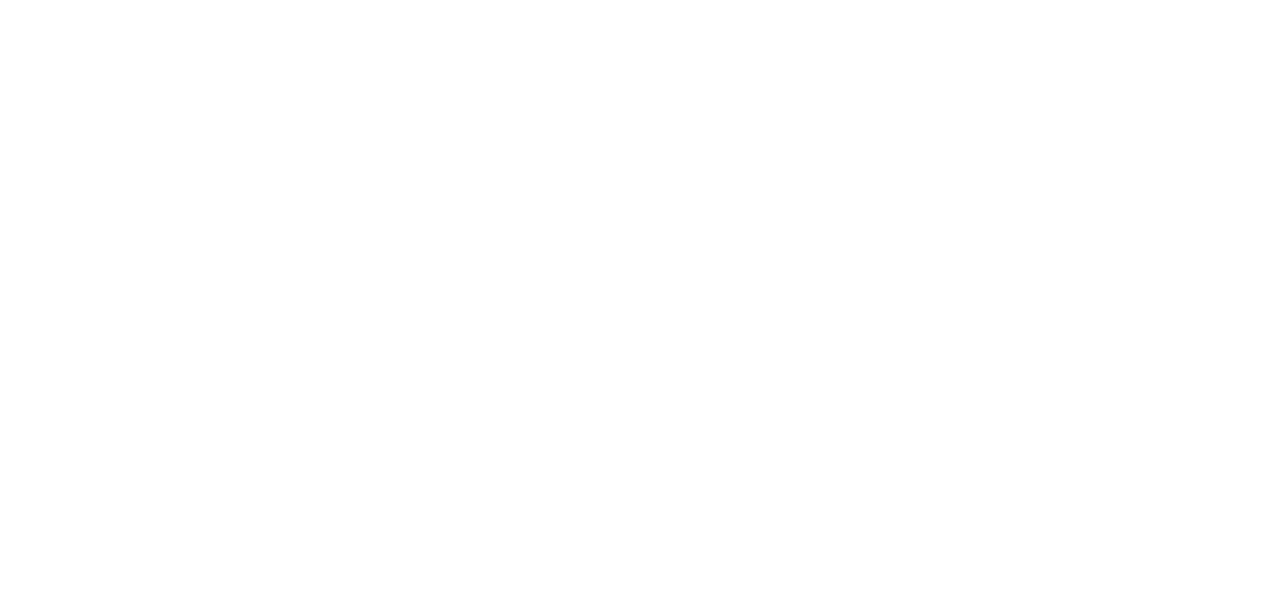
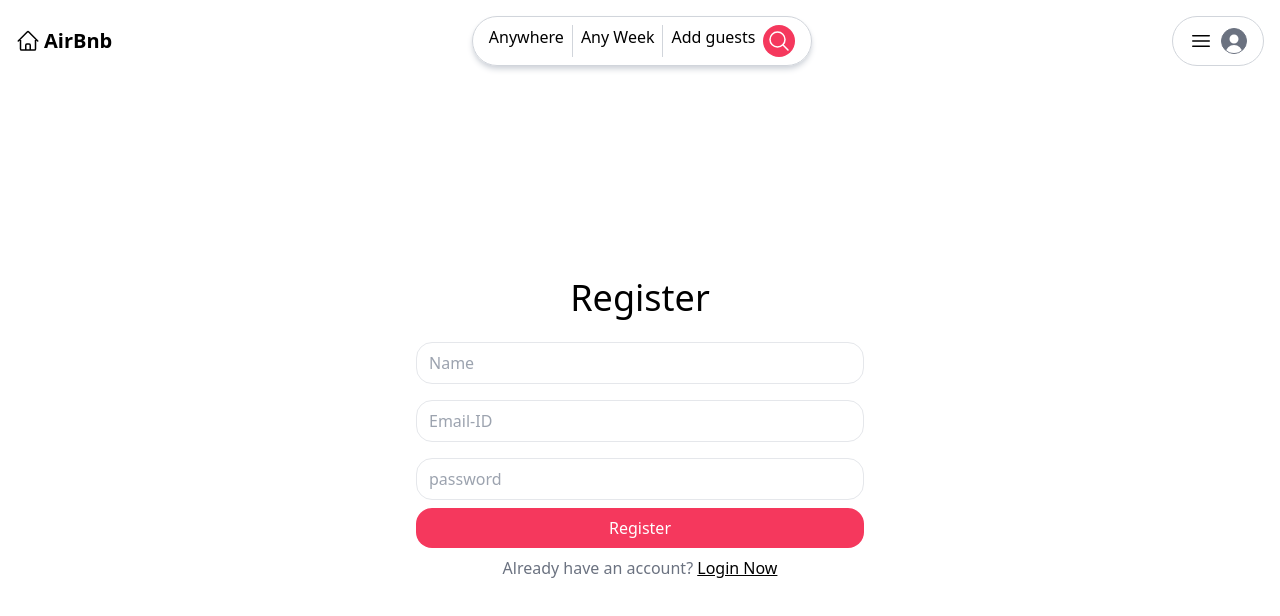
Before and after one commit to harshgolchha2003/booking-service, a React (Vite) app in the folder client/: page /register in a window 1280 px wide. Before the commit this address had no page. Shown: the top 616 px of the page. Built offline with nearby package versions, Linux system fonts and the light colour scheme.

Commit message:
login and register front-end

```diff
--- a/client/src/App.jsx
+++ b/client/src/App.jsx
@@ -1,16 +1,23 @@
 import './App.css'
 import {Routes,Route} from 'react-router-dom'
-import Header from './pages/Header.jsx'
-function App() {
+import Index from './pages/Index.jsx'
+import Login from './pages/Login.jsx'
+import Layout from './pages/Layout.jsx'
+import Register from './pages/Register.jsx'
+const App=()=> {
 
 
   return (
 
     <Routes>
-      <Route  index element={<Header/>}/>
+      <Route path="/" element={<Layout/>}>
+      <Route  index element={<Index/>}/>
+      <Route path="/login" element={<Login/>}/>
+      <Route path="/register" element={<Register/>}/>
+      </Route>
     </Routes>
 
   )
 }
 
-export default App
+export default App;
--- a/client/src/index.css
+++ b/client/src/index.css
@@ -6,3 +6,13 @@
   margin:0;
   padding:0;
 }
+
+input[type="text"],input[type="password"],input[type="email"]{
+  @apply w-full border my-2 py-2 px-3 rounded-2xl;
+}
+button{
+  @apply bg-gray-300 ;
+}
+button.primary{
+  @apply bg-primary p-2 w-full text-white rounded-2xl;
+}
--- /dev/null
+++ b/client/src/pages/Index.jsx
@@ -0,0 +1,10 @@
+
+
+const Index = () => {
+    return (
+        <>
+        </>
+    );
+}
+
+export default Index;
--- /dev/null
+++ b/client/src/pages/Layout.jsx
@@ -0,0 +1,14 @@
+import { Outlet } from "react-router-dom";
+import NavBar from "./NavBar";
+
+const Layout = () => {
+    return (
+        <div className="p-4 flex flex-col min-h-screen">
+        <NavBar/>
+        <Outlet/>
+
+        </div>
+    );
+}
+
+export default Layout;
--- /dev/null
+++ b/client/src/pages/Login.jsx
@@ -0,0 +1,22 @@
+import { Link } from "react-router-dom";
+
+const Login = () => {
+    return (
+        <div className="mt-4 grow flex items-center justify-around">
+            <div className="">
+
+                <h1 className="text-4xl text-center mb-4">Login</h1>
+                <form className="max-w-md mx-auto ">
+                    <input type="email" placeholder="Email-ID" />
+                    <input type="password" placeholder="password" />
+                    <button className="primary">Login</button>
+                    <div className="text-center py-2 text-gray-500">
+                        <p>Don't have an account? <Link to={"/register"} className="underline text-black ">Register Now</Link></p>
+                    </div>
+                </form>
+            </div>
+        </div>
+     );
+}
+
+export default Login;
--- a/client/src/pages/Header.jsx
+++ b/client/src/pages/NavBar.jsx
@@ -1,14 +1,16 @@
-const Header = () => {
+import { Link } from "react-router-dom";
+
+const NavBar = () => {
     return ( <div>
-        <header className='p-4 flex justify-between'>
+        <header className=' flex justify-between'>
 
-          <a href="" className="flex items-center gap-1">
+          <Link to={"/"} className="flex items-center gap-1">
             <svg xmlns="http://www.w3.org/2000/svg" fill="none" viewBox="0 0 24 24" strokeWidth={1.5} stroke="currentColor" className="size-6">
               <path strokeLinecap="round" strokeLinejoin="round" d="m2.25 12 8.954-8.955c.44-.439 1.152-.439 1.591 0L21.75 12M4.5 9.75v10.125c0 .621.504 1.125 1.125 1.125H9.75v-4.875c0-.621.504-1.125 1.125-1.125h2.25c.621 0 1.125.504 1.125 1.125V21h4.125c.621 0 1.125-.504 1.125-1.125V9.75M8.25 21h8.25" />
             </svg>
 
             <span className='font-bold text-xl'>AirBnb</span>
-          </a>
+          </Link>
 
           <div className="flex gap-2 border border-gray-300 rounded-full py-2 px-4 shadow-md shadow-gray-300">
             <div>Anywhere</div>
@@ -16,29 +18,29 @@
             <div>Any Week</div>
             <div className="border-l border-gray-300"></div>
             <div>Add guests</div>
-            <button>
-              <svg xmlns="http://www.w3.org/2000/svg" fill="none" viewBox="0 0 24 24" strokeWidth={1.5} stroke="currentColor" className="size-6 bg-primary text-white p-1 rounded-full">
+            <button className="bg-primary text-white p-1 rounded-full">
+              <svg xmlns="http://www.w3.org/2000/svg" fill="none" viewBox="0 0 24 24" strokeWidth={1.5} stroke="currentColor" className="size-6 ">
                 <path strokeLinecap="round" strokeLinejoin="round" d="m21 21-5.197-5.197m0 0A7.5 7.5 0 1 0 5.196 5.196a7.5 7.5 0 0 0 10.607 10.607Z" />
               </svg>
             </button>
           </div>
 
-          <div className='flex gap-2 border border-gray-300 rounded-full py-2 px-4 '>
+          <div className='flex items-center gap-2 border border-gray-300 rounded-full py-2 px-4 '>
             <svg xmlns="http://www.w3.org/2000/svg" fill="none" viewBox="0 0 24 24" strokeWidth={1.5} stroke="currentColor" className="size-6">
               <path strokeLinecap="round" strokeLinejoin="round" d="M3.75 6.75h16.5M3.75 12h16.5m-16.5 5.25h16.5" />
             </svg>
+            <Link to={'/login'}  className='bg-gray-500 text-white rounded-full border border-gray-500 overflow-hidden items-center'>
 
-            <div className='bg-gray-500 text-white rounded-full border border-gray-500 overflow-hidden items-center'>
               <svg xmlns="http://www.w3.org/2000/svg" viewBox="0 0 24 24" fill="currentColor" className="size-6 relative top-1">
                 <path fillRule="evenodd" d="M7.5 6a4.5 4.5 0 1 1 9 0 4.5 4.5 0 0 1-9 0ZM3.751 20.105a8.25 8.25 0 0 1 16.498 0 .75.75 0 0 1-.437.695A18.683 18.683 0 0 1 12 22.5c-2.786 0-5.433-.608-7.812-1.7a.75.75 0 0 1-.437-.695Z" clipRule="evenodd" />
               </svg>
 
-            </div>
+            </Link>
+          </div>
 
-          </div>
 
         </header>
       </div> );
 }
 
-export default Header;
+export default NavBar;
--- /dev/null
+++ b/client/src/pages/Register.jsx
@@ -0,0 +1,22 @@
+import { Link } from "react-router-dom";
+const Register = () => {
+    return (
+            <div className="mt-4 grow flex items-center justify-around">
+                <div className="">
+
+                    <h1 className="text-4xl text-center mb-4">Register</h1>
+                    <form className="max-w-md mx-auto ">
+                        <input type="text" placeholder="Name" />
+                        <input type="email" placeholder="Email-ID" />
+                        <input type="password" placeholder="password" />
+                        <button className="primary">Register</button>
+                        <div className="text-center py-2 text-gray-500">
+                            <p>Already have an account? <Link to={"/login"} className="underline text-black ">Login Now</Link></p>
+                        </div>
+                    </form>
+                </div>
+            </div>
+         );
+}
+
+export default Register;
```
